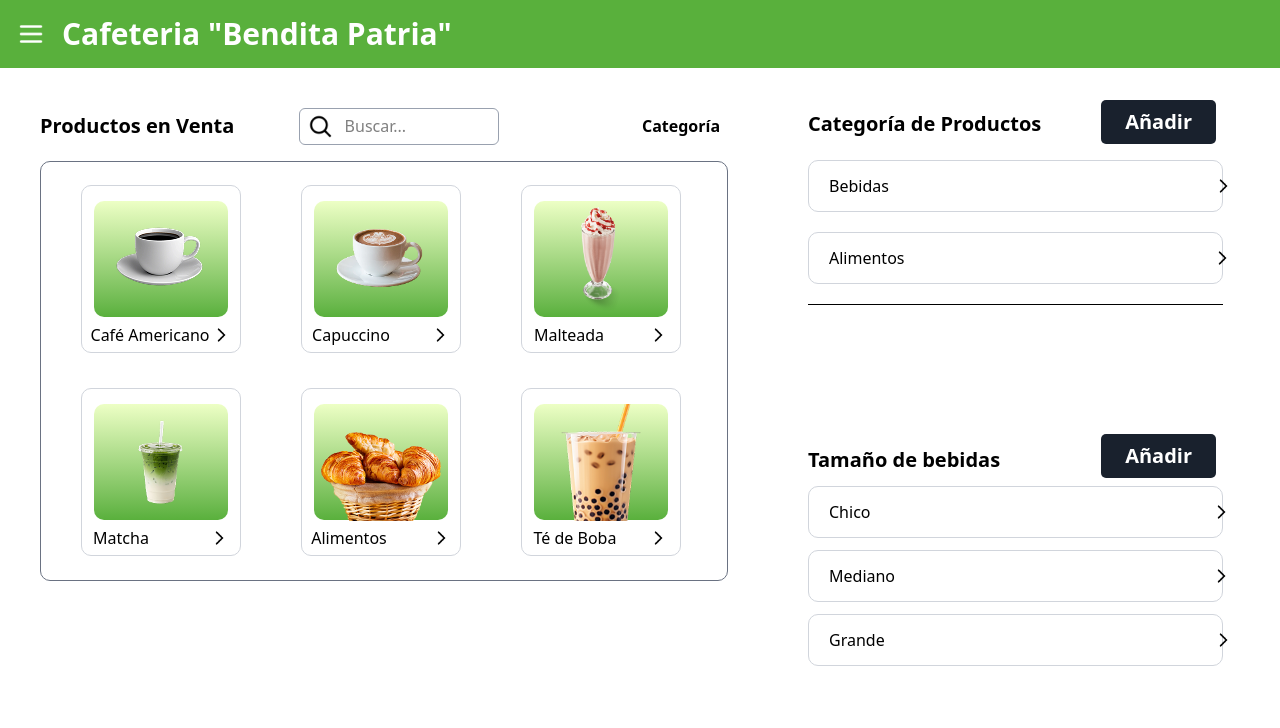
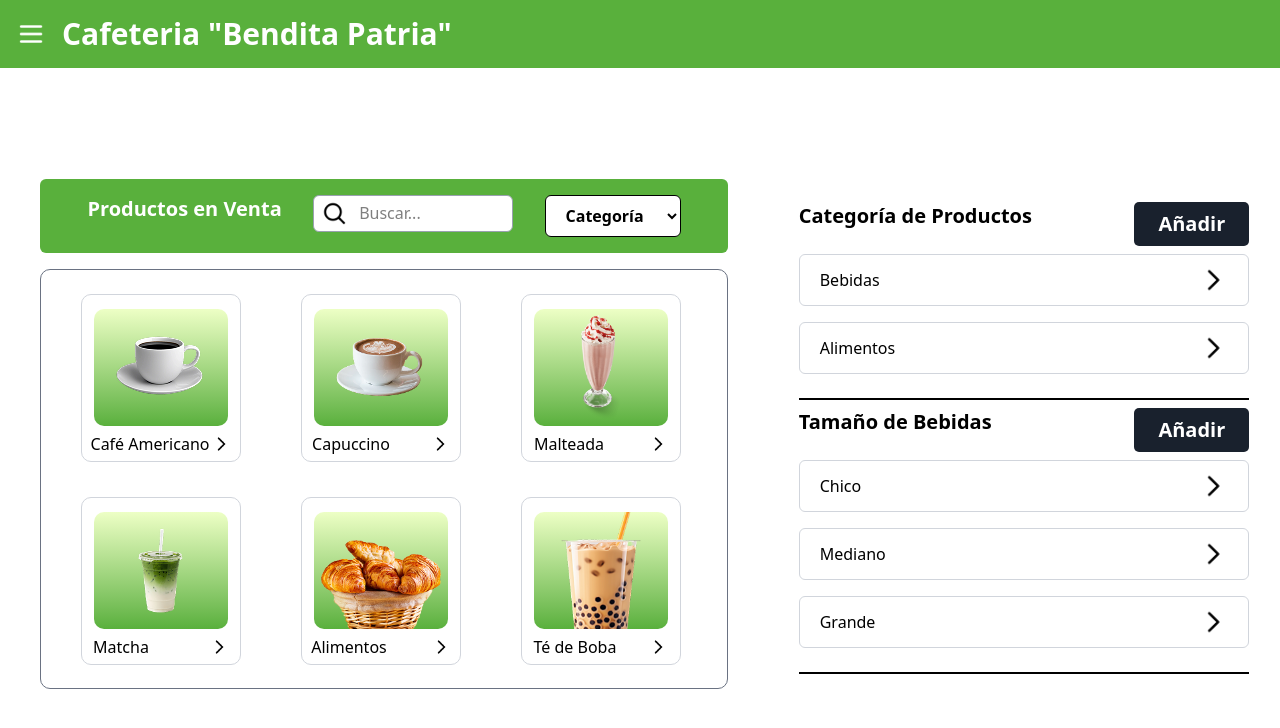
Before and after one commit to SeaBassy4/PUCA_Front_End, a React (Vite) app: page /productos in a window 1280 px wide. Shown: the top 728 px of the page. Built offline with nearby package versions, Linux system fonts and the light colour scheme.

Commit message:
chores: avances productos optimizaciones

```diff
--- /dev/null
+++ b/src/components/products/OptionBar.jsx
@@ -0,0 +1,12 @@
+import React from "react";
+
+const OptionBar = ({ title, onClick }) => {
+  return (
+    <div className="w-full h-13 font-medium flex flex-row items-center justify-between border-1 border-gray-300 rounded-md px-5 py-5 my-2">
+      {title}
+      <img width={30} src="svgs/right.png" alt="arrow" />
+    </div>
+  );
+};
+
+export default OptionBar;
--- a/src/pages/ProductsPage.jsx
+++ b/src/pages/ProductsPage.jsx
@@ -1,17 +1,19 @@
 import React from "react";
 import SearchBox from "../components/SearchBox";
+import OptionBar from "../components/products/OptionBar";
 
 const ProductsPage = () => {
   return (
     <main className="flex w-full max-h-screen">
-      <div className="w-2/3 h-full">
+      <div className="w-2/3 h-full flex items-center justify-center">
         <div className="p-10 w-3xl flex flex-row flex-wrap items-center justify-between gap-4">
-          <span className="font-semibold text-xl">Productos en Venta</span>
-          <div className="w-[40%] flex flex-row gap-2 items-center ">
+          <div className="flex flex-row p-4 w-full bg-[#59B03C] rounded-md justify-evenly">
+            <h2 className="font-semibold text-xl text-white">
+              Productos en Venta
+            </h2>
             <SearchBox value="" onChange={() => {}} />
-          </div>
             <select
-            className="outline-none border-none appearance-none p-1 font-semibold"
+              className="bg-white border border-black rounded-md p-2 px-4 hover:bg-gray-100 font-semibold"
               name="categoria"
               id="categoria"
             >
@@ -19,6 +21,7 @@ const ProductsPage = () => {
               <option value="Bebidas">Bebidas</option>
               <option value="Alimentos">Alimentos</option>
             </select>
+          </div>
 
           <div className="w-full h-105 border-1 rounded-[10px] border-gray-500 flex flex-row flex-wrap items-center px-10 py-5 gap-x-15 gap-y-7">
             <section className="w-40 h-42 border-1 border-gray-300 rounded-[10px] relative flex items-center justify-center">
@@ -115,53 +118,33 @@ const ProductsPage = () => {
         </div>
       </div>
       {/* lado derecho */}
-      <div className="ml-10 w-full h-full flex flex-col ">
+      <div className="w-full h-full flex flex-col items-center justify-center  ">
         {/* Categoría div*/}
-        <div className="w-full h-1/2 flex flex-col">
-          <div className="mt-8 flex flex-row justify-between items-center w-full ">
+        {/*Botones de categoría*/}
+        <div className="w-[88%] flex flex-col mt-2 border-b-2 borded-black pb-4">
+          <div className="flex flex-row justify-between w-full">
             <span className="font-semibold text-xl">
               Categoría de Productos
             </span>
-            <button className="bg-[#19212D] font-bold text-white text-xl rounded-[5px] mr-16 px-6 h-11 mb-1">
+            <button className="bg-[#19212D] font-bold text-white text-xl rounded-[5px] px-6 h-11">
               Añadir
             </button>
           </div>
-
-          {/*Botones de categoría*/}
-          <div className="w-[88%] flex flex-col mt-2 border-b-black border-b-1 gap-5">
-            <button className="w-full h-13 font-medium flex flex-row items-center gap-81 border-1 border-gray-300 rounded-[10px] px-5 py-5 mt-1">
-              Bebidas
-              <img className="w-5 h-5" src="svgs/right.png" alt="right" />
-            </button>
-            <button className="w-full h-13 font-medium flex flex-row items-center gap-77 border-1 border-gray-300 rounded-[10px] px-5 py-5 mb-5">
-              Alimentos
-              <img className="w-5 h-5" src="svgs/right.png" alt="right" />
-            </button>
+          <OptionBar title="Bebidas"></OptionBar>
+          <OptionBar title="Alimentos"></OptionBar>
         </div>
-        </div>
-        {/* Tamaño div*/}
-        <div className="w-full h-1/2 flex flex-col mt-0 ">
-          <div className="flex flex-row justify-between items-center w-full ">
-            <span className="font-semibold text-xl">Tamaño de bebidas</span>
-            <button className="bg-[#19212D] font-bold text-white text-xl rounded-[5px] mr-16 px-6 h-11 mb-2">
+        {/* tamaño de bebida div*/}
+        {/*Botones de tamaños bebidas*/}
+        <div className="w-[88%] flex flex-col mt-2 border-b-2 borded-black pb-4">
+          <div className="flex flex-row justify-between w-full">
+            <span className="font-semibold text-xl">Tamaño de Bebidas</span>
+            <button className="bg-[#19212D] font-bold text-white text-xl rounded-[5px] px-6 h-11">
               Añadir
             </button>
           </div>
-          {/*Botones de tamaño*/}
-          <div className="w-[88%] flex flex-col gap-3">
-            <button className="w-full h-13 font-medium flex flex-row items-center gap-85 border-1 border-gray-300 rounded-[10px] px-5 py-5">
-              Chico
-              <img className="w-5 h-5" src="svgs/right.png" alt="right" />
-            </button>
-            <button className="w-full h-13 font-medium flex flex-row items-center gap-79 border-1 border-gray-300 rounded-[10px] px-5 py-5">
-              Mediano
-              <img className="w-5 h-5" src="svgs/right.png" alt="right" />
-            </button>
-            <button className="w-full h-13 font-medium flex flex-row items-center gap-82 border-1 border-gray-300 rounded-[10px] px-5 py-5">
-              Grande
-              <img className="w-5 h-5" src="svgs/right.png" alt="right" />
-            </button>
-          </div>
+          <OptionBar title="Chico"></OptionBar>
+          <OptionBar title="Mediano"></OptionBar>
+          <OptionBar title="Grande"></OptionBar>
         </div>
       </div>
     </main>
```
Lines whose indentation alone changed are shown as unchanged.
